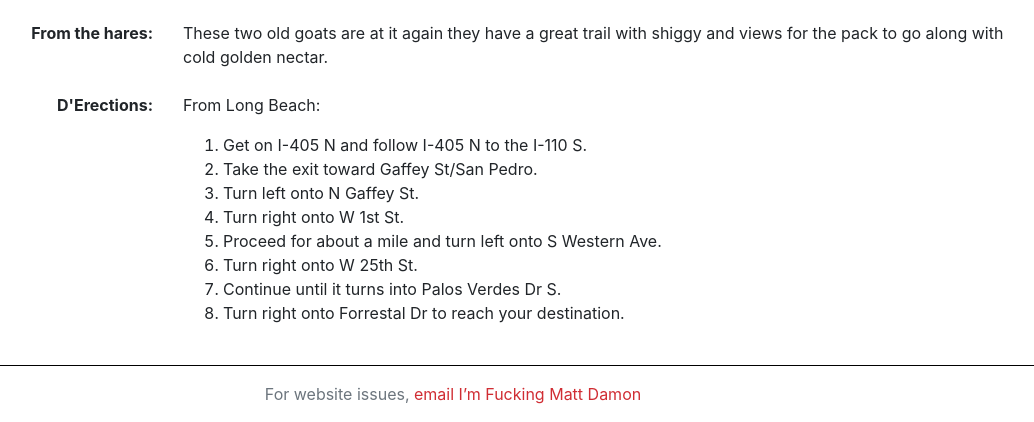
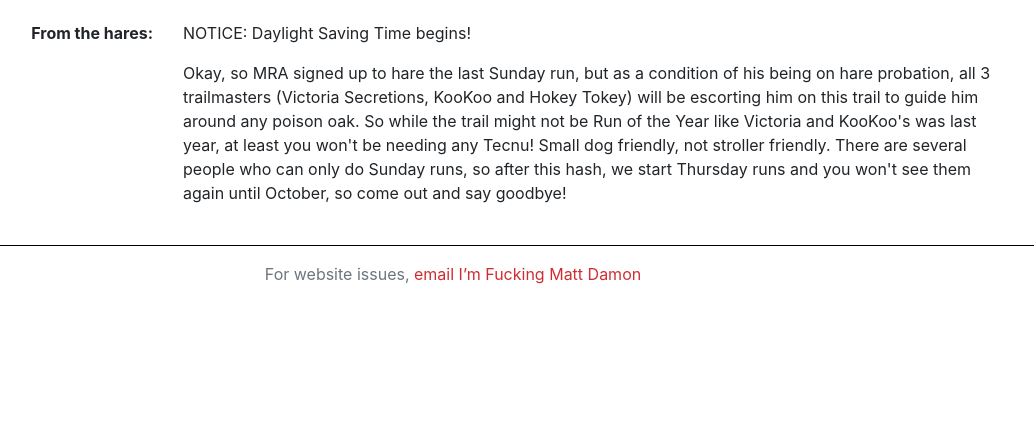
Before and after one commit to LBH3/lbh3.org, a PHP site: page /index.php in a window 1280 px wide. Shown: the part 785-1207 px from the top of the page, without its empty margins (187-1221 px from the left). After the commit the page ends 1069 px from the top, so only its background shows below. Run offline with PHP 8.4, Linux system fonts and the light colour scheme; some libraries are stand-ins or nearby versions.

Commit message:
Update after 2017-03-05 hash

```diff
--- a/hareline/hareline.php
+++ b/hareline/hareline.php
@@ -127,7 +127,7 @@
 					<tr>
 						<td>3/12</td>
 						<td>1796</td>
-						<td>Mr. Rat’s Ass &amp; friends</td>
+						<td>Mr. Rat’s Ass &amp; amigos</td>
 						<td>Rowland Heights</td>
 						<td>Last Sunday!</td>
 					</tr>
--- a/index.php
+++ b/index.php
@@ -26,55 +26,26 @@
       <h2>Run #1795</h2>
       <dl class="row">
         <dt class="col-sm-3 text-sm-right">Date:</dt>
-        <dd class="col-sm-9">Sunday 3/5 ~ 10:00 a.m.</dd>
+        <dd class="col-sm-9">Sunday 3/12 ~ 10:00 a.m.</dd>
         <dt class="col-sm-3 text-sm-right">Start:</dt>
-        <dd class="col-sm-9">32201 Forrestal Dr, Rancho Palos Verdes, CA 90275</dd>
+        <dd class="col-sm-9">2601 Blandford Dr, Rowland Heights, CA 91748</dd>
         <dt class="col-sm-3 text-sm-right">Hares:</dt>
-        <dd class="col-sm-9">Passing Wind &amp; Hard in the Saddle</dd>
+        <dd class="col-sm-9">Mr. Rat’s Ass &amp; amigos</dd>
         <dt class="col-sm-3 text-sm-right">Donation:</dt>
         <dd class="col-sm-9">$5 for run</dd>
       </dl>
 
-			<iframe src="https://www.google.com/maps/embed?pb=!1m18!1m12!1m3!1d3317.896577447866!2d-118.34984288479319!3d33.7374903806927!2m3!1f0!2f0!3f0!3m2!1i1024!2i768!4f13.1!3m3!1m2!1s0x80dd497597d10bf7%3A0xd57ee00dc4fab75c!2s32201+Forrestal+Dr%2C+Rancho+Palos+Verdes%2C+CA+90275!5e0!3m2!1sen!2sus!4v1488005074140" width="100%" height="368" frameborder="0" style="border:0" allowfullscreen></iframe>
+			<iframe src="https://www.google.com/maps/embed?pb=!1m18!1m12!1m3!1d3308.772945956592!2d-117.89987628478703!3d33.97267498062765!2m3!1f0!2f0!3f0!3m2!1i1024!2i768!4f13.1!3m3!1m2!1s0x80c32aeba5ca20db%3A0x1ab7194cbe63cfe3!2s2601+Blandford+Dr%2C+Rowland+Heights%2C+CA+91748!5e0!3m2!1sen!2sus!4v1488869668772" width="100%" height="368" frameborder="0" style="border:0" allowfullscreen></iframe>
 
       <dl class="row">
         <dt class="col-md-3 text-md-right">From the hares:</dt>
         <dd class="col-md-9">
+					<p>
+						NOTICE: Daylight Saving Time begins!
+					</p>
           <p>
-						These two old goats are at it again they have a great trail with shiggy and views for the pack to go along with cold golden nectar.
+						Okay, so MRA signed up to hare the last Sunday run, but as a condition of his being on hare probation, all 3 trailmasters (Victoria Secretions, KooKoo and Hokey Tokey) will be escorting him on this trail to guide him around any poison oak.  So while the trail might not be Run of the Year like Victoria and KooKoo's was last year, at least you won't be needing any Tecnu!  Small dog friendly, not stroller friendly.  There are several people who can only do Sunday runs, so after this hash, we start Thursday runs and you won't see them again until October, so come out and say goodbye!
           </p>
-        </dd>
-        <dt class="col-md-3 text-md-right">D'Erections:</dt>
-        <dd class="col-md-9">
-          <p>
-						From Long Beach:
-          </p>
-					<ol>
-						<li>
-							Get on I-405 N and follow I-405 N to the I-110 S.
-						</li>
-						<li>
-							Take the exit toward Gaffey St/San Pedro.
-						</li>
-						<li>
-							Turn left onto N Gaffey St.
-						</li>
-						<li>
-							Turn right onto W 1st St.
-						</li>
-						<li>
-							Proceed for about a mile and turn left onto S Western Ave.
-						</li>
-						<li>
-							Turn right onto W 25th St.
-						</li>
-						<li>
-							Continue until it turns into Palos Verdes Dr S.
-						</li>
-						<li>
-							Turn right onto Forrestal Dr to reach your destination.
-						</li>
-					</ol>
         </dd>
       </dl>
     </main>
```
